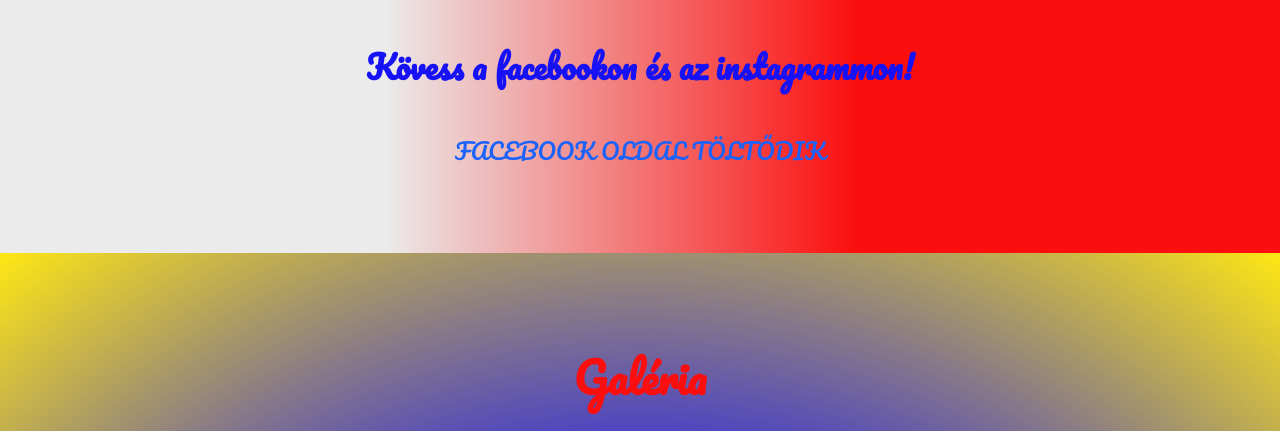
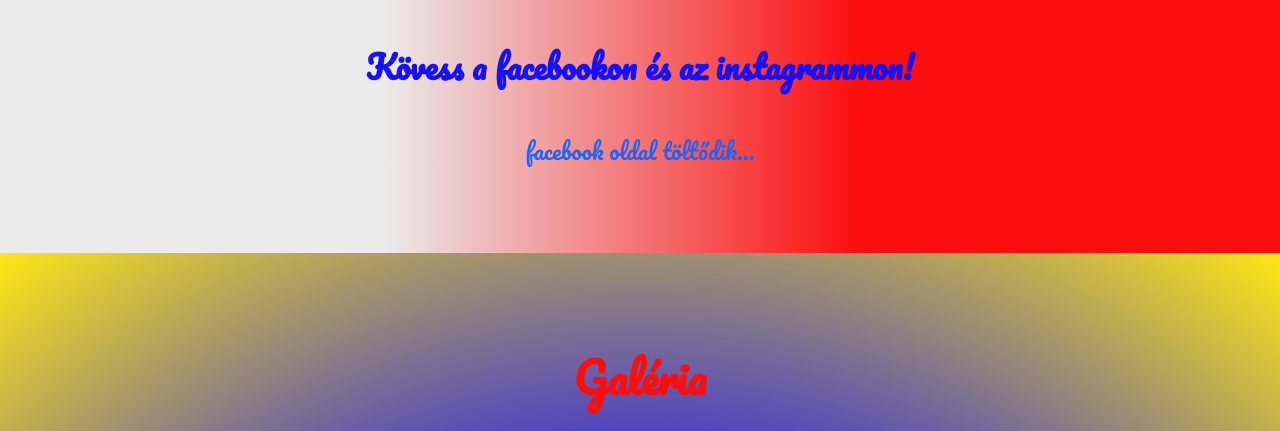
Before and after one commit to sacikozmetika/sacikozmetika, a plain HTML site: page index.html in a window 1280 px wide. Shown: the part 4920-5351 px from the top of the page. Drawn offline with nearby package versions, Linux system fonts and the light colour scheme; a script that the page names is missing; files whose address does not match are found by name.

Commit message:
new font family

```diff
--- a/index.html
+++ b/index.html
@@ -270,7 +270,7 @@
           data-hide-cover="false"
           data-show-facepile="true">
           <blockquote cite="https://www.facebook.com/FabianSacikutyakozmetikus/" class="fb-xfbml-parse-ignore">
-            <a href="https://www.facebook.com/FabianSacikutyakozmetikus/">FACEBOOK OLDAL TÖLTŐDIK
+            <a href="https://www.facebook.com/FabianSacikutyakozmetikus/">facebook oldal töltődik...
             </a>
           </blockquote>
         </div>
```
Also changed, not shown: indexen.html (+1 -1 lines).
